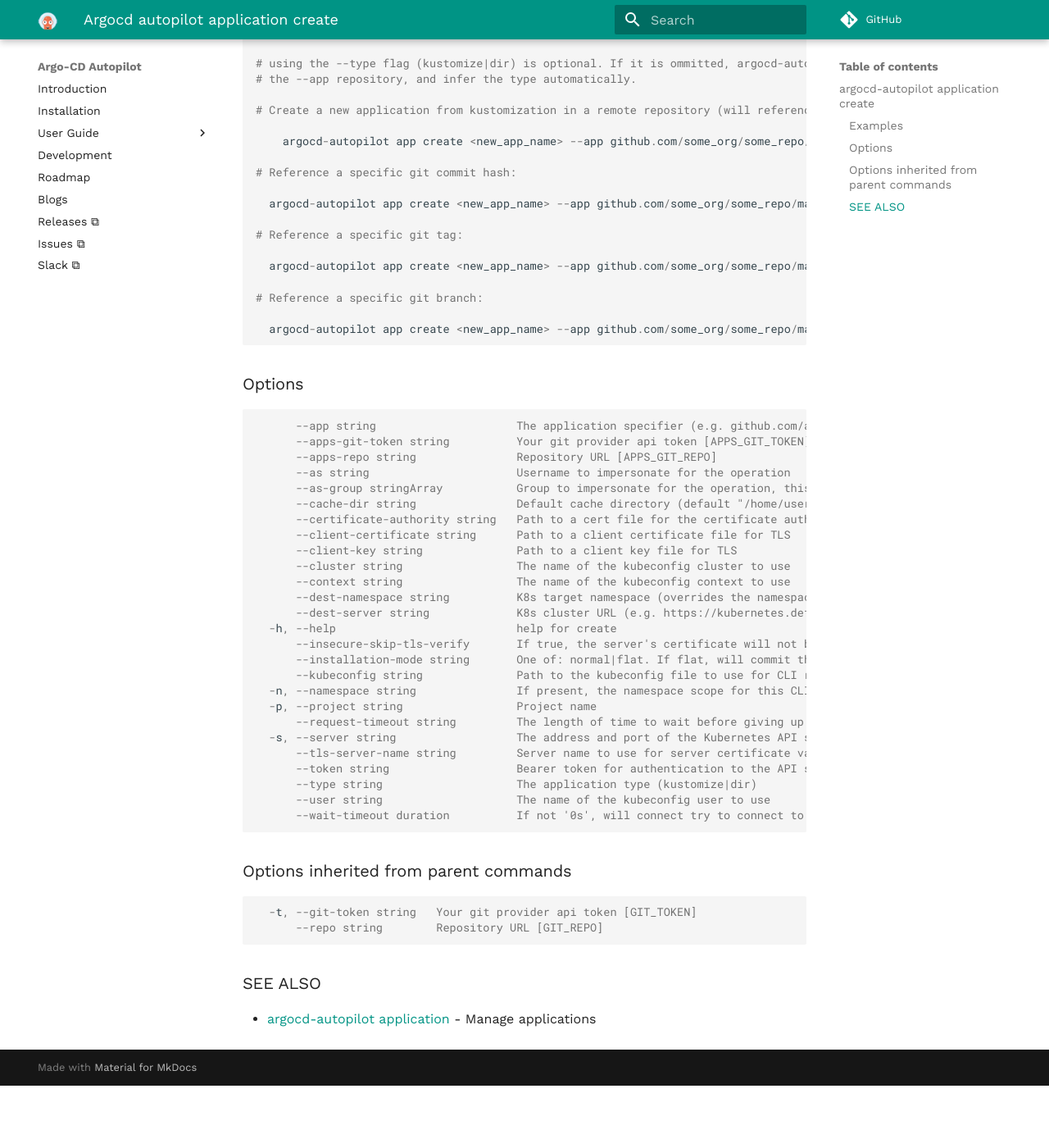
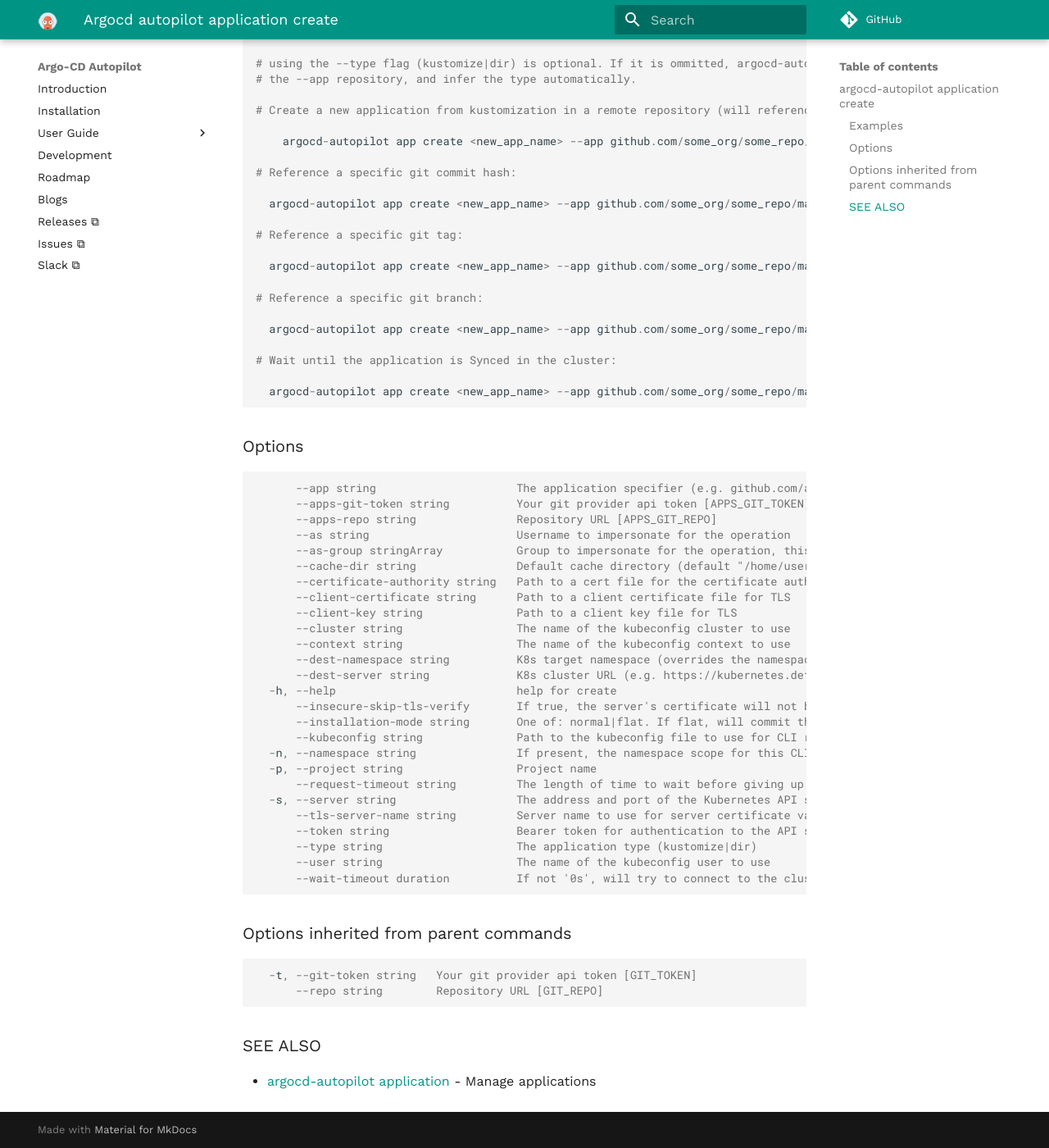
Before and after one commit to argoproj-labs/argocd-autopilot, an MkDocs documentation site: the page built from docs/commands/argocd-autopilot_application_create.md, in a window 1280 px wide and 1400 px high, scrolled down 572 px. Shown: the whole window at 82% size. Built offline with MkDocs 1.6.1 and Material for MkDocs 9.7.7, drawn with Linux system fonts in a browser that asks for light colours; comment, search, counter and statistics services are not loaded; before the commit the page ends 1896 px from its top, so only the background shows below that.

Commit message:
fixed codegen

````diff
--- a/docs/commands/argocd-autopilot_application_create.md
+++ b/docs/commands/argocd-autopilot_application_create.md
@@ -39,6 +39,10 @@ argocd-autopilot application create [APP_NAME] [flags]
 
   argocd-autopilot app create <new_app_name> --app github.com/some_org/some_repo/manifests?ref=<branch_name> --project project_name
 
+# Wait until the application is Synced in the cluster:
+
+  argocd-autopilot app create <new_app_name> --app github.com/some_org/some_repo/manifests --project project_name --wait-timeout 2m --context my_context
+
 ```
 
 ### Options
@@ -69,7 +73,7 @@ argocd-autopilot application create [APP_NAME] [flags]
       --token string                   Bearer token for authentication to the API server
       --type string                    The application type (kustomize|dir)
       --user string                    The name of the kubeconfig user to use
-      --wait-timeout duration          If not '0s', will connect try to connect to the cluster and wait until the application is in Synced status for the specified timeout period.
+      --wait-timeout duration          If not '0s', will try to connect to the cluster and wait until the application is in 'Synced' status for the specified timeout period
 ```
 
 ### Options inherited from parent commands
````
